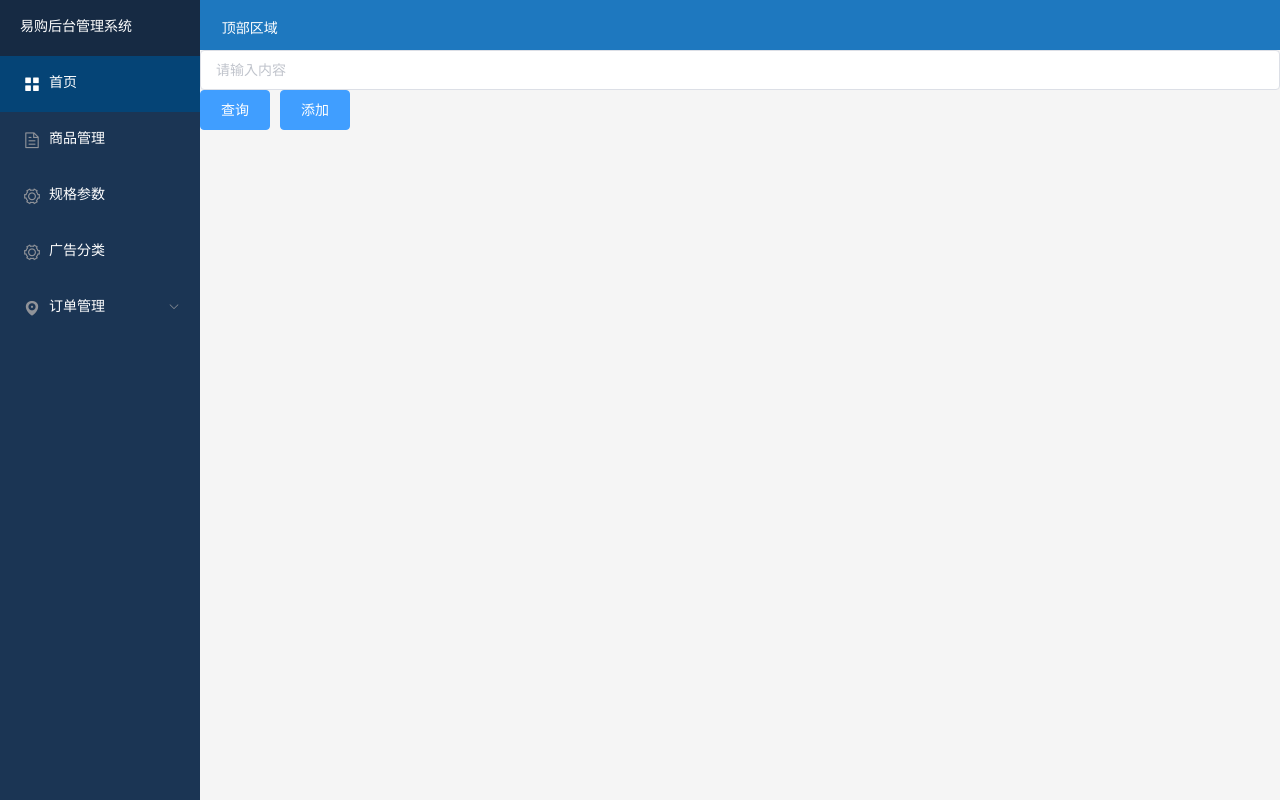
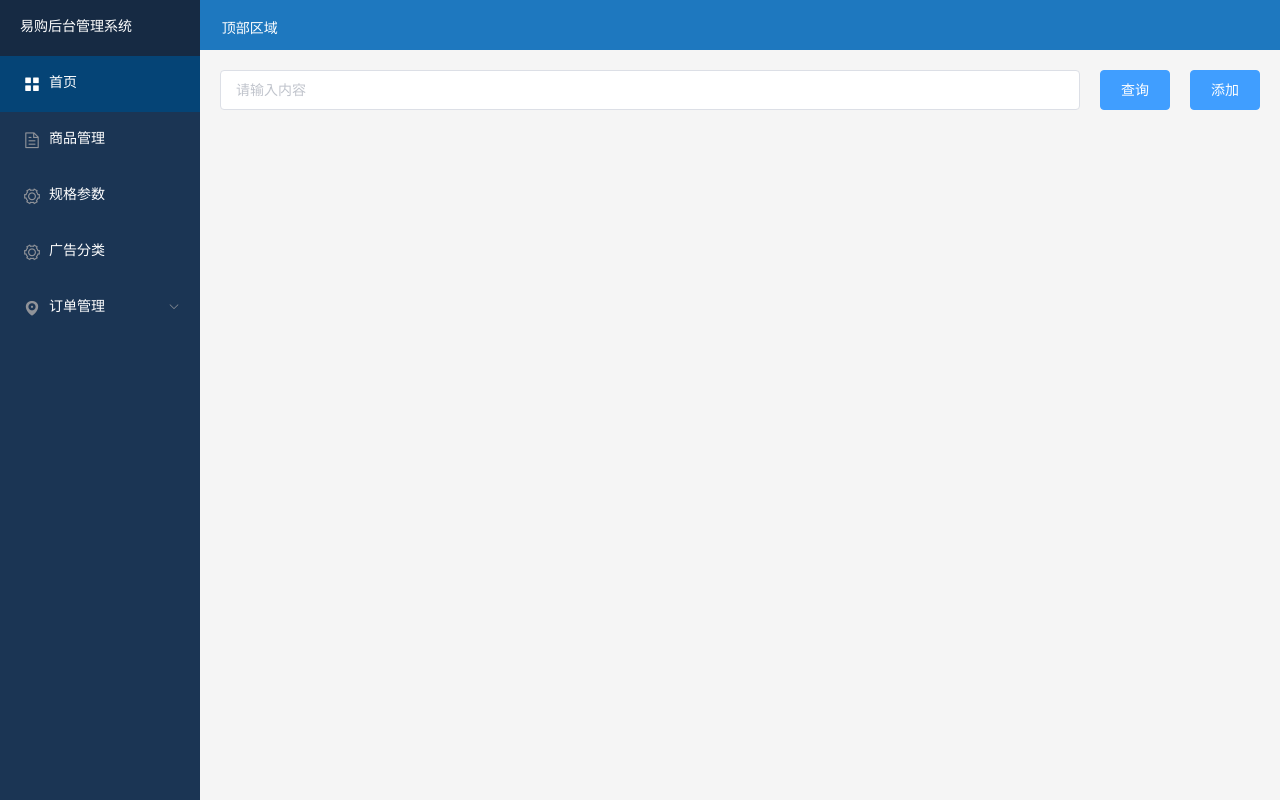
Before and after one commit to qinran6/vue-ego1, a Vue app in the folder ego/: page /goods in a window 1280 px wide. Built offline with nearby package versions, Linux system fonts and the light colour scheme; a web font is replaced by a local one.

Commit message:
商品管理页面搜索区域样式设置

```diff
--- a/ego/src/views/Goods/Goods.vue
+++ b/ego/src/views/Goods/Goods.vue
@@ -1,5 +1,5 @@
 <template>
-  <div>
+  <div class="goods">
     <!-- 搜素区域 -->
      <div class="header">
       <el-input v-model="input" placeholder="请输入内容"></el-input>
@@ -25,6 +25,14 @@ export default {
 }
 </script>
 
-<style>
-
+<style lang='less' scoped>
+.goods{
+  margin:20px;
+}
+.header{
+  display: flex;
+  button{
+    margin-left: 20px;
+  }
+}
 </style>
```
